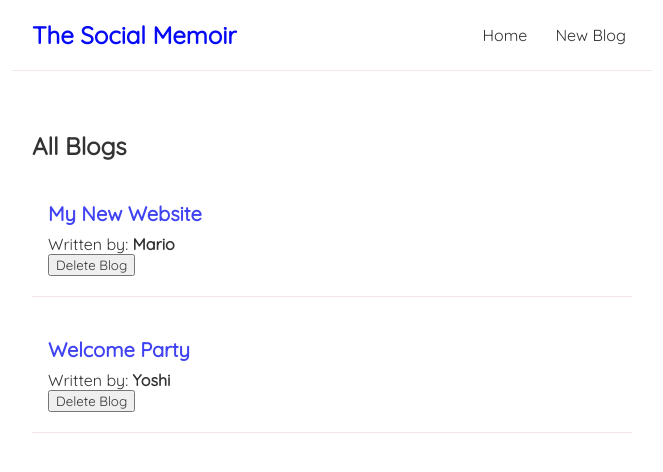
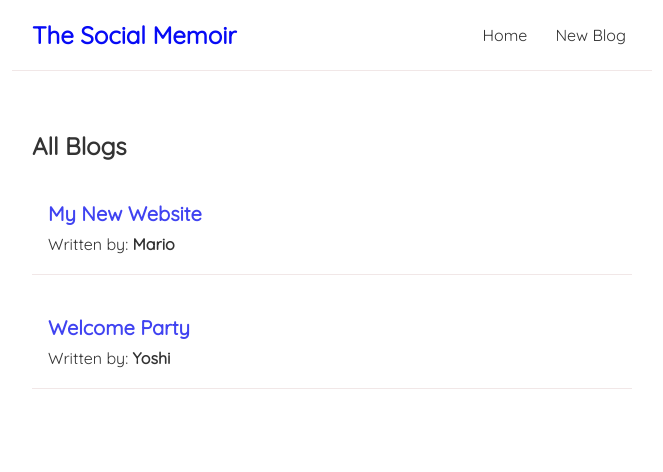
Before and after one commit to Mubarak1A/The-Discuss-Hub, a React (Vite) app: page / in a window 1280 px wide. Shown: the top 472 px of the page, without its empty margins (308-971 px from the left). Built offline with nearby package versions, Linux system fonts and the light colour scheme; data requests are answered from the project's data file.

Commit message:
remove delete button and its functions

```diff
--- a/src/Home.jsx
+++ b/src/Home.jsx
@@ -3,11 +3,6 @@
 
 const Home = () => {
     const [blogs, setBlogs] = useState(null);
-
-    const handleDelete =  (id) => {
-        const newBlogs = blogs.filter((blog) => blog.id !== id );
-        setBlogs(newBlogs);
-    }
 
     useEffect(() => {
         fetch("http://localhost:8000/blogs")
@@ -22,7 +17,7 @@
 
     return (
         <div className="home">
-            {blogs && <BlogList blogs={blogs} title={"All Blogs"} handleDelete={handleDelete}/>}
+            {blogs && <BlogList blogs={blogs} title={"All Blogs"}/>}
         </div>
      );
 }
--- a/src/components/BlogList.jsx
+++ b/src/components/BlogList.jsx
@@ -1,4 +1,4 @@
-const BlogList = ({ blogs, title, handleDelete }) => {
+const BlogList = ({ blogs, title }) => {
     return (
         <div className="home">
             <h2>{ title }</h2>
@@ -6,7 +6,6 @@
                 <div className="blog-preview" key={blog.id}>
                     <h2>{  blog.title }</h2>
                     <p>Written by: <strong>{ blog.author }</strong></p>
-                    <button onClick={() => handleDelete(blog.id)}>Delete Blog</button>
                 </div>
             ))}
         </div>
```
